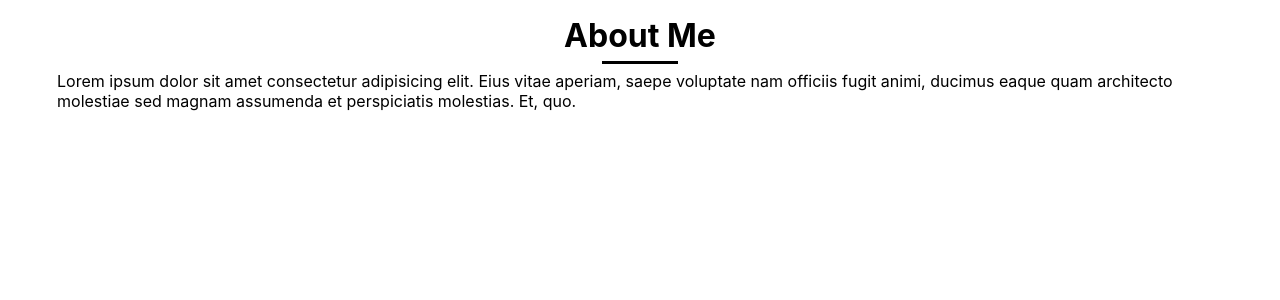
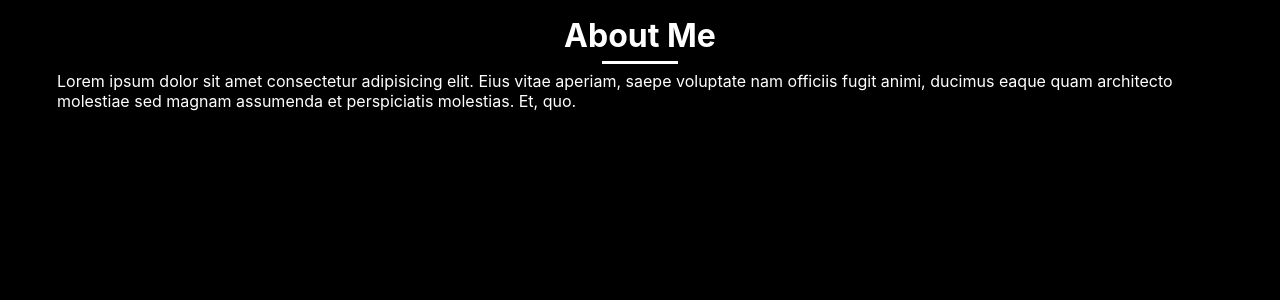
Before and after one commit to peteradeojo/peteradeojo, a Next.js app: page /about in a window 1280 px wide. Shown: the top 300 px of the page. Built offline with nearby package versions, Linux system fonts and the light colour scheme.

Commit message:
permanent dark mode

```diff
--- a/styles/globals.css
+++ b/styles/globals.css
@@ -2,7 +2,10 @@
 body {
 	padding: 0;
 	margin: 0;
-  font-family: -apple-system, BlinkMacSystemFont, Segoe UI, Roboto, Oxygen, Ubuntu, Cantarell, Fira Sans, Droid Sans, Helvetica Neue, sans-serif;
+	font-family: -apple-system, BlinkMacSystemFont, Segoe UI, Roboto, Oxygen,
+		Ubuntu, Cantarell, Fira Sans, Droid Sans, Helvetica Neue, sans-serif;
+	background: black;
+	color: #fff;
 }
 
 a {
@@ -35,13 +38,13 @@
 	position: relative;
 }
 .custom-underline::after {
-  content: "";
+	content: '';
 	height: 3px;
 	width: 50%;
 	position: absolute;
 	top: 45px;
 	left: 25%;
-  background-color: #000;
+	background-color: #fff;
 }
 
 .rounded {
@@ -176,27 +179,17 @@
 	width: 100%;
 }
 
-@media (prefers-color-scheme: dark) {
-  body {
-    background-color: black;
-    color: white;
-  }
-
-  .custom-underline::after {
-    background-color: #fff;
-  }
-}
 @media (max-width: 425px) {
 	.d-flex.column {
 		flex-direction: column;
 	}
 
-  [class*=col-sm-] {
+	[class*='col-sm-'] {
 		width: 100%;
 	}
 }
 @media (max-width: 767px) {
-  [class*=col-md-] {
+	[class*='col-md-'] {
 		width: 100%;
 	}
 }
```
Lines whose indentation alone changed are shown as unchanged.
